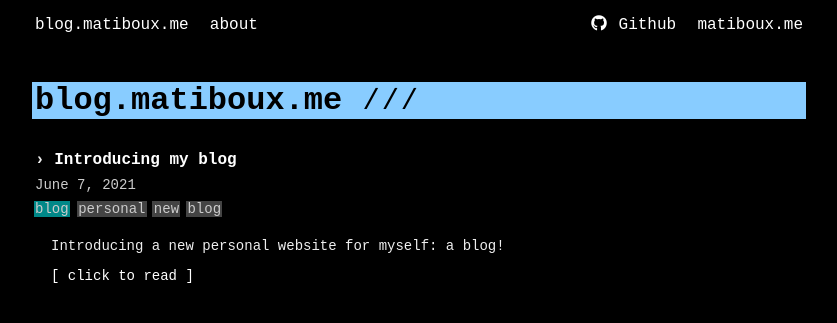
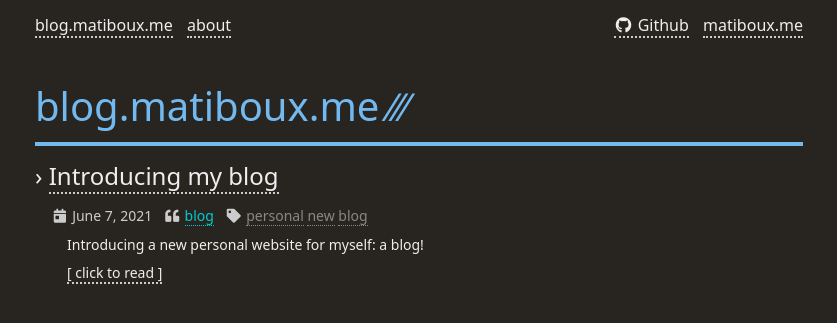
Before and after one commit to matiboux/blog-old.matiboux.me, a Jekyll site: the page built from index.html, in a window 1280 px wide. Shown: the top 323 px of the page, without its empty margins (221-1058 px from the left). Built offline with Jekyll 4.4.1, drawn with Linux system fonts in a browser that asks for light colours.

Commit message:
Update the whole look and feel

```diff
--- a/404.html
+++ b/404.html
@@ -4,7 +4,7 @@ title: 404 Not Found
 noscript: true
 ---
 
-<h1 class="bg-red">{{ page.title }} ∕∕∕</h1>
+<h1 class="color-red">{{ page.title }} ∕∕∕</h1>
 
 <p>We did not find the page you were looking for.</p>
 
--- a/_layouts/bodyfull.html
+++ b/_layouts/bodyfull.html
@@ -7,7 +7,11 @@ layout: bodyless
 	{{ content }}
 
 	{% unless page.noscript %}
-		<!-- <script src="{{ '/assets/js/script.js?v=' | append: site.github.build_revision | relative_url }}"></script> -->
+		<!-- <script src="{{ '/assets/script.js?v=' | append: site.github.build_revision | relative_url }}"></script> -->
 	{% endunless %}
 
+	{% for script in page.scripts %}
+		<script src="{{ '/assets/' | append: script | append: '?v=' | append: site.github.build_revision | relative_url }}"></script>
+	{% endfor %}
+
 </body>
--- a/_layouts/bodyless.html
+++ b/_layouts/bodyless.html
@@ -13,7 +13,8 @@
 	<meta name="theme-color" content="#202020" />
 
 	<link rel="stylesheet" href="https://use.fontawesome.com/releases/v5.15.3/css/all.css" />
-	<link rel="stylesheet" href="{{ '/assets/css/style.css?v=' | append: site.github.build_revision | relative_url }}" />
+	<link rel="stylesheet" href="https://cdn.jsdelivr.net/npm/bootstrap@5.0.2/dist/css/bootstrap-reboot.min.css">
+	<link rel="stylesheet" href="{{ '/assets/style.css?v=' | append: site.github.build_revision | relative_url }}" />
 
 	<title>{% if page.title %}{{ page.title }} – {% endif %}{{ site.title }}</title>
 
--- a/assets/css/style.css
+++ /dev/null
@@ -1,65 +0,0 @@
-/** blog.matiboux.me CSS stylesheet */
-
-html {
-	display: flex;
-	height: 100%;
-	justify-content: center;
-	box-sizing: border-box;
-}
-
-body {
-	display: flex;
-	background: #000;
-	width: 100%;
-	max-width: 800px;
-	min-height: 100%;
-	margin: 0;
-	flex-direction: column;
-	color: #eee;
-	font-size: 16px;
-	font-family: "Courier New", Courier;
-}
-
-*:last-child { margin-bottom: 0 !important }
-
-h1, h2, h3, h4, h5, h6, p { margin: 0 0 1em; }
-
-a { margin-left: -.1em; margin-right: -.1em; padding-left: .1em; padding-right: .1em; color: #fff; text-decoration: none !important }
-a:hover { background: #fff; color: #000 }
-
-ul { list-style: "- " }
-
-#navbar {
-	display: flex;
-	justify-content: space-between;
-	flex-wrap: wrap;
-	/* height: 50px; */
-	line-height: 30px;
-	padding: 10px 1rem;
-}
-#navbar a + a { margin-left: 10px; }
-
-#main { padding: 2rem 1rem }
-
-#main h1 {
-	background: #fff;
-	margin-left: -.1em;
-	margin-right: -.1em;
-	padding-left: .1em;
-	padding-right: .1em;
-	color: #000;
-	word-break: break-word;
-}
-#main h1.bg-red { background: #f00 }
-#main h1.bg-blue { background: #8cf }
-
-#main .post > * { margin-bottom: .5em }
-#main .post .date, #main .post .categories, #main .post .tags { color: #ccc; font-size: 14px }
-#main .post .categories, #main .post .tags { display: inline-block }
-#main .post .categories > span, #main .post .tags > span { margin-left: -.1em; margin-right: -.1em; padding-left: .1em; padding-right: .1em }
-#main .post .categories > span { background: #088 }
-#main .post .tags > span { background: #444 }
-#main .post .excerpt, #main .post .content { margin-top: 1em }
-#main .post .excerpt { margin-left: 1rem; font-size: 14px }
-#main .post .content a { background: #444 }
-#main .post .content a:hover { background: #fff }
--- /dev/null
+++ b/assets/style.css
@@ -0,0 +1,84 @@
+/** blog.matiboux.me CSS stylesheet */
+
+html {
+	display: flex;
+	height: 100%;
+	justify-content: center;
+	box-sizing: border-box;
+}
+
+body {
+	display: flex;
+	background: #282420;
+	width: 100%;
+	max-width: 800px;
+	min-height: 100%;
+	margin: 0;
+	flex-direction: column;
+	color: #eee;
+	font-size: 16px;
+}
+
+*:last-child { margin-bottom: 0 !important }
+
+h1, h2, h3, h4, h5, h6, p { margin: 0 0 1rem; }
+
+a, a:hover, a:focus { color: inherit; text-decoration: none }
+a { border-bottom: 2px dotted #ccc }
+a:hover { border-bottom: none }
+
+ul { list-style: "- " }
+
+#navbar {
+	display: flex;
+	justify-content: space-between;
+	flex-wrap: wrap;
+	/* height: 50px; */
+	line-height: 30px;
+	padding: 10px 1rem;
+}
+#navbar a + a { margin-left: 10px; }
+
+#main { padding: 2rem 1rem }
+
+#main h1 {
+	/* background: #fff; */
+	/* margin-left: -.1em; */
+	/* margin-right: -.1em; */
+	/* padding-left: .1em; */
+	/* padding-right: .1em; */
+	/* color: #000; */
+	/* text-decoration: underline solid #ccc; */
+	padding-bottom: 12px;
+	border-bottom: 4px solid #eee;
+	word-break: break-word;
+}
+#main h1.color-red { color: #e00; border-color: #e00 }
+#main h1#title { color: #8af; border-color: #8af; animation: title-color-animation 5s infinite }
+
+@keyframes title-color-animation {
+	0% { color: #6af; border-color: #6af }
+	16.6666666667% { color: #aaf; border-color: #aaf }
+	33.3333333333% { color: #f6a; border-color: #f6a }
+	50% { color: #faa; border-color: #faa }
+	66.6666666667% { color: #af6; border-color: #af6 }
+	83.3333333333% { color: #afa; border-color: #afa }
+	100% { color: #6af; border-color: #6af }
+}
+
+#main .posts > .post { padding-left: 1rem }
+#main .posts > .post .title { margin-left: -1rem }
+#main .post { margin-bottom: 1em }
+#main .post > * { margin-bottom: .5em }
+#main .post .metadata { display: inline-block; margin-bottom: 0; color: #ccc; font-size: 14px }
+#main .post .metadata + .metadata { margin-left: .5em }
+/* #main .post .categories > span, #main .post .tags > span { margin-left: -.1em; margin-right: -.1em; padding-left: .1em; padding-right: .1em } */
+#main .post .categories > span, #main .post .tags > span { border-bottom: 1px dotted }
+#main .post .categories > span { color: #0cc; border-color: #0cc }
+#main .post .tags > span { color: #888; border-color: #888 }
+#main .post .excerpt { margin-top: .5em; margin-left: 1rem; font-size: 14px }
+#main .post .categories + .excerpt, #main .post .tags + .excerpt { margin-top: .5em }
+#main .post .excerpt > p { margin-bottom: .5em }
+#main .post .content { margin-top: 1em }
+/* #main .post .content a { background: #444 } */
+/* #main .post .content a:hover { background: #fff } */
--- a/index.html
+++ b/index.html
@@ -1,16 +1,30 @@
 ---
 layout: default
+scripts:
+- "script.js"
 ---
 
-<h1 class="bg-blue">blog.matiboux.me ∕∕∕</h1>
+<h1 id="title" class="color-blue">blog.matiboux.me ∕∕∕</h1>
 
+<div class="posts">
 	{% if site.posts.size > 0 %}
 		{% for post in site.posts %}
 			<div class="post">
 				<h4 class="title">&rsaquo; <a href="{{ post.url }}">{{ post.title }}</a></h4>
-			<p class="date">{{ post.date | date: "%B %e, %Y" }}</p>
-			<p class="categories"><span>{{ post.categories | join: "</span> <span>" }}</span></p>
-			<p class="tags"><span>{{ post.tags | join: "</span> <span>" }}</span></p>
+
+				<p class="metadata date">
+					<i class="fas fa-calendar-day fa-fw"></i>
+					{{ post.date | date: "%B %e, %Y" }}
+				</p>
+				<p class="metadata categories">
+					<i class="fas fa-quote-left fa-fw"></i>
+					<span>{{ post.categories | join: "</span> <span>" }}</span>
+				</p>
+				<p class="metadata tags">
+					<i class="fas fa-tag fa-fw"></i>
+					<span>{{ post.tags | join: "</span> <span>" }}</span>
+				</p>
+
 				<div class="excerpt">
 					{{ post.excerpt }}
 					<p><a href="{{ post.url }}">[ click to read ]</a></p>
@@ -20,3 +34,4 @@ layout: default
 	{% else %}
 		<p>There are no posts published yet. Hopefully soon!</p>
 	{% endif %}
+</div>
```
Also changed, not shown: _layouts/post.html (+18 -3 lines). Lines whose indentation alone changed are shown as unchanged.
